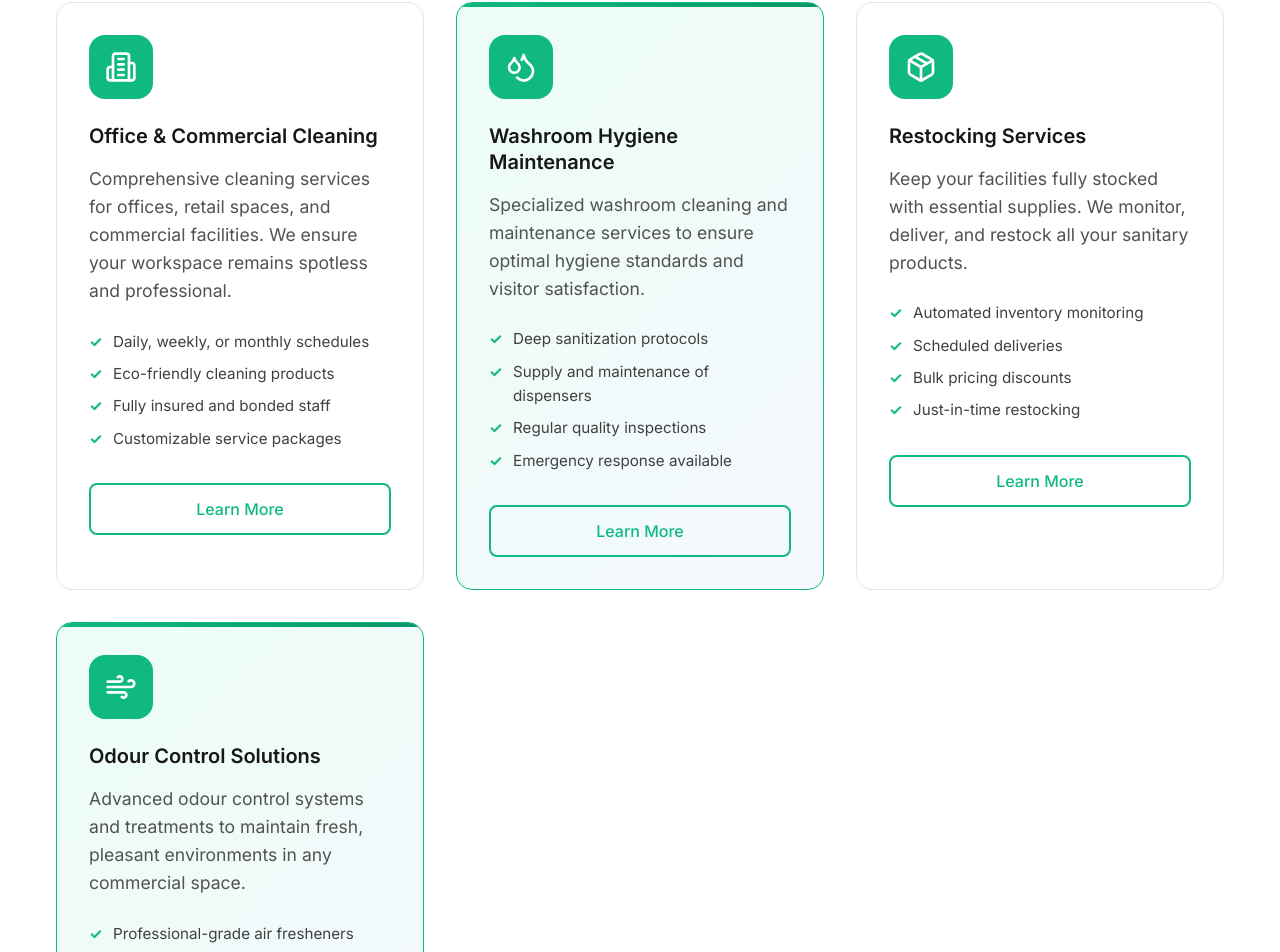
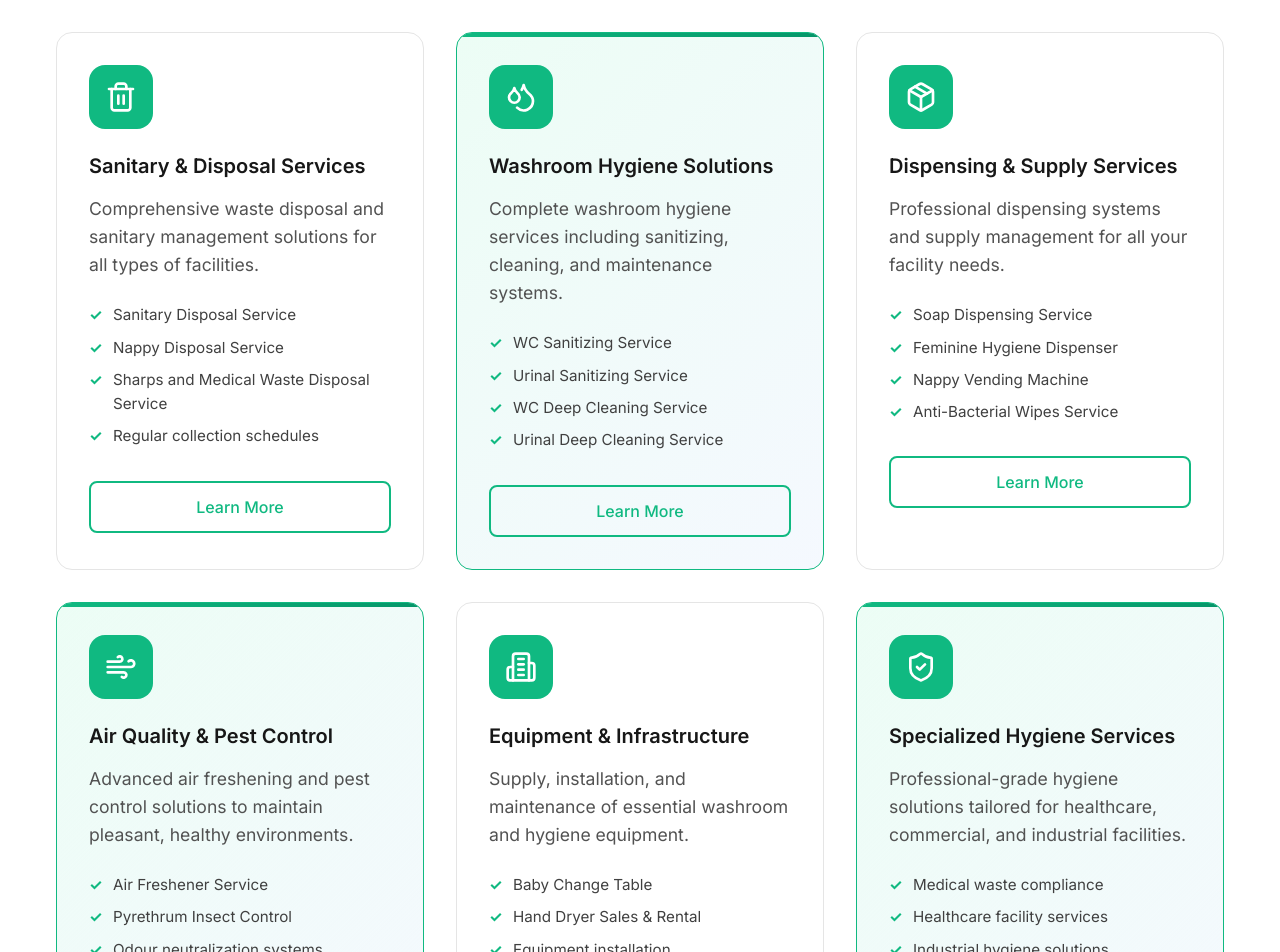
Before and after one commit to jhonielviloria/vedder-landing-page, a React (Vite) app: page / in a window 1280 px wide. Shown: the part 3553-4505 px from the top of the page. Built offline with nearby package versions, Linux system fonts and the light colour scheme.

Commit message:
update services

```diff
--- a/src/components/Services.jsx
+++ b/src/components/Services.jsx
@@ -1,54 +1,78 @@
 import React from 'react';
-import { Building2, Droplets, Package, Wind } from 'lucide-react';
+import { Building2, Droplets, Package, Wind, Trash2, ShieldCheck } from 'lucide-react';
 
 const Services = () => {
   const services = [
     {
       id: 1,
-      title: 'Office & Commercial Cleaning',
-      description: 'Comprehensive cleaning services for offices, retail spaces, and commercial facilities. We ensure your workspace remains spotless and professional.',
-      icon: Building2,
+      title: 'Sanitary & Disposal Services',
+      description: 'Comprehensive waste disposal and sanitary management solutions for all types of facilities.',
+      icon: Trash2,
       features: [
-        'Daily, weekly, or monthly schedules',
-        'Eco-friendly cleaning products',
-        'Fully insured and bonded staff',
-        'Customizable service packages'
+        'Sanitary Disposal Service',
+        'Nappy Disposal Service',
+        'Sharps and Medical Waste Disposal Service',
+        'Regular collection schedules'
       ]
     },
     {
       id: 2,
-      title: 'Washroom Hygiene Maintenance',
-      description: 'Specialized washroom cleaning and maintenance services to ensure optimal hygiene standards and visitor satisfaction.',
+      title: 'Washroom Hygiene Solutions',
+      description: 'Complete washroom hygiene services including sanitizing, cleaning, and maintenance systems.',
       icon: Droplets,
       features: [
-        'Deep sanitization protocols',
-        'Supply and maintenance of dispensers',
-        'Regular quality inspections',
-        'Emergency response available'
+        'WC Sanitizing Service',
+        'Urinal Sanitizing Service',
+        'WC Deep Cleaning Service',
+        'Urinal Deep Cleaning Service'
       ]
     },
     {
       id: 3,
-      title: 'Restocking Services',
-      description: 'Keep your facilities fully stocked with essential supplies. We monitor, deliver, and restock all your sanitary products.',
+      title: 'Dispensing & Supply Services',
+      description: 'Professional dispensing systems and supply management for all your facility needs.',
       icon: Package,
       features: [
-        'Automated inventory monitoring',
-        'Scheduled deliveries',
-        'Bulk pricing discounts',
-        'Just-in-time restocking'
+        'Soap Dispensing Service',
+        'Feminine Hygiene Dispenser',
+        'Nappy Vending Machine',
+        'Anti-Bacterial Wipes Service'
       ]
     },
     {
       id: 4,
-      title: 'Odour Control Solutions',
-      description: 'Advanced odour control systems and treatments to maintain fresh, pleasant environments in any commercial space.',
+      title: 'Air Quality & Pest Control',
+      description: 'Advanced air freshening and pest control solutions to maintain pleasant, healthy environments.',
       icon: Wind,
       features: [
-        'Professional-grade air fresheners',
-        'Odour neutralization technology',
-        'Custom scent solutions',
-        'Long-lasting effectiveness'
+        'Air Freshener Service',
+        'Pyrethrum Insect Control',
+        'Odour neutralization systems',
+        'Custom scent solutions'
+      ]
+    },
+    {
+      id: 5,
+      title: 'Equipment & Infrastructure',
+      description: 'Supply, installation, and maintenance of essential washroom and hygiene equipment.',
+      icon: Building2,
+      features: [
+        'Baby Change Table',
+        'Hand Dryer Sales & Rental',
+        'Equipment installation',
+        'Maintenance & repair services'
+      ]
+    },
+    {
+      id: 6,
+      title: 'Specialized Hygiene Services',
+      description: 'Professional-grade hygiene solutions tailored for healthcare, commercial, and industrial facilities.',
+      icon: ShieldCheck,
+      features: [
+        'Medical waste compliance',
+        'Healthcare facility services',
+        'Industrial hygiene solutions',
+        'Custom service packages'
       ]
     }
   ];
@@ -57,10 +81,10 @@ const Services = () => {
     <section id="services" className="services section-padding">
       <div className="container">
         <div className="section-header text-center">
-          <h2>Our Services</h2>
+          <h2>Services & Products</h2>
           <p>
-            Professional sanitary services tailored to your business needs.
-            From regular cleaning to specialized maintenance, we've got you covered.
+            Complete sanitary solutions for your business. From disposal services to specialized equipment,
+            we provide everything you need to maintain the highest hygiene standards.
           </p>
         </div>
 
@@ -126,7 +150,7 @@ const Services = () => {
 
         .services-grid {
           display: grid;
-          grid-template-columns: repeat(auto-fit, minmax(350px, 1fr));
+          grid-template-columns: repeat(auto-fit, minmax(320px, 1fr));
           gap: 2rem;
           margin-bottom: 4rem;
         }
```
